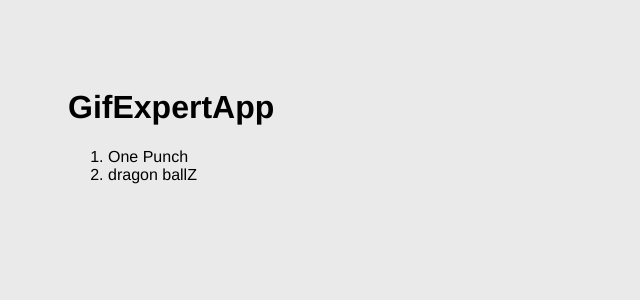
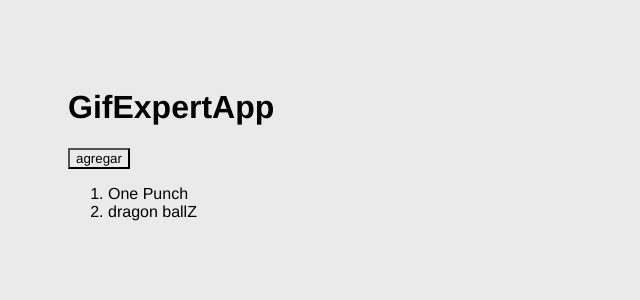
Before and after one commit to GusBauAr/Working-Repository-GUSTAVO, a React (Vite) app in the folder Course_React_GustavoBautista/04-gif-expert-app/: page / in a window 1280 px wide. Shown: the top 300 px of the page, without its empty margins (0-640 px from the left). Built offline with nearby package versions, Linux system fonts and the light colour scheme.

Commit message:
Agregar una nueva categoría

```diff
--- a/Course_React_GustavoBautista/04-gif-expert-app/src/GifExpertApp.jsx
+++ b/Course_React_GustavoBautista/04-gif-expert-app/src/GifExpertApp.jsx
@@ -5,7 +5,12 @@ export const GifExpertApp = () => {
 
     const [categories, seTcategories] = useState(['One Punch', ' dragon ballZ']);
 
-    console.log(categories)
+    //cramos una funcion
+    const onAddCategory = () => {
+      seTcategories([...categories, 'Valorant']);
+    }
+
+
   return (
     <>
         {/* titulo */}
@@ -14,6 +19,10 @@ export const GifExpertApp = () => {
 
 
         {/* listado de gifs */}
+
+        <button onClick={onAddCategory}>agregar</button>
+
+
         <ol>
           {
           categories.map(category => {
```
